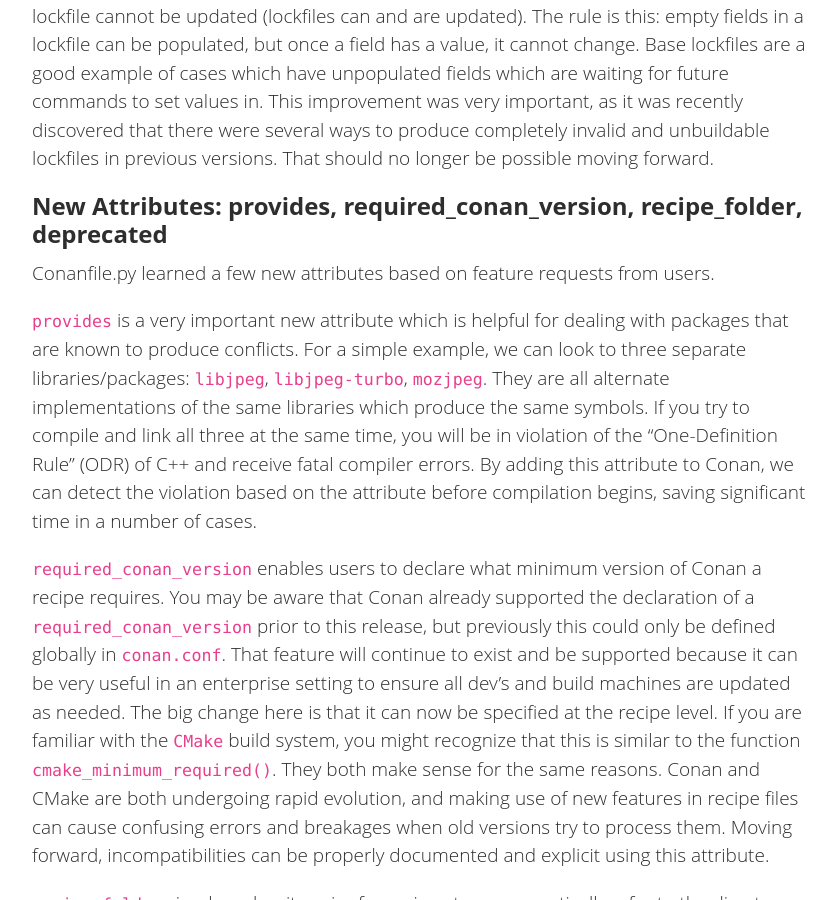
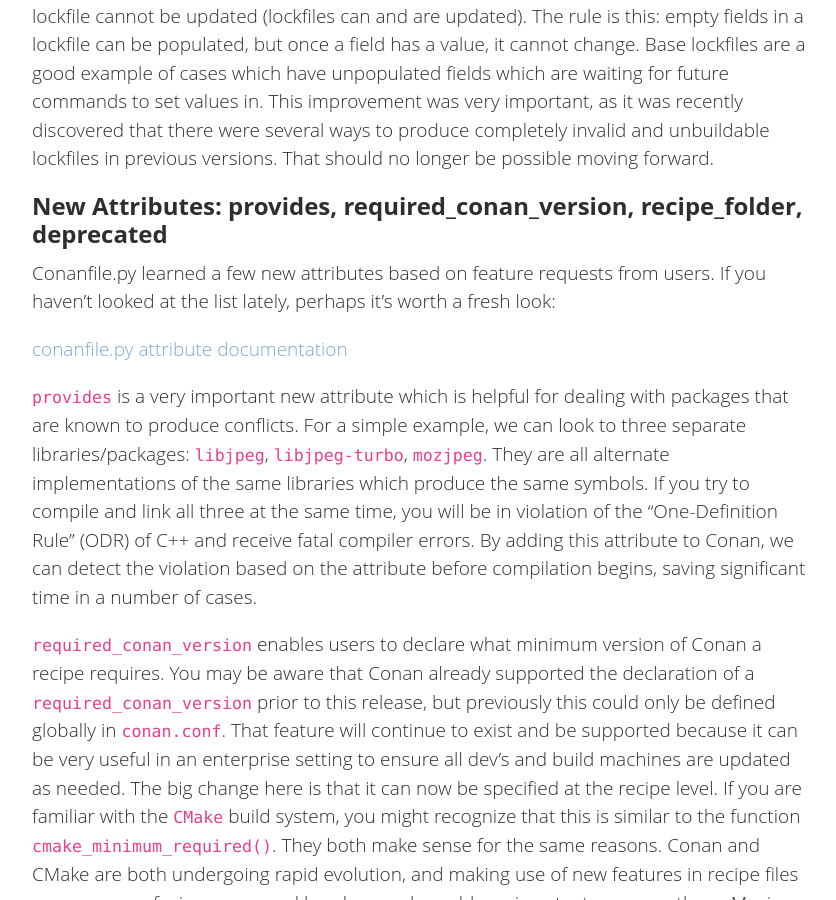
Before and after one commit to conan-io/conan-io.github.io, a Jekyll site: the page built from _posts/2020-08-06-New-conan-release-1-28.markdown, in a window 1280 px wide and 900 px high, scrolled down 1734 px. Shown: the whole window, without its empty margins (20-856 px from the left). Built offline with Jekyll 4.4.1, drawn with Linux system fonts in a browser that asks for light colours; comment, search, counter and statistics services are not loaded.

Commit message:
add link to attributes

```diff
--- a/_posts/2020-08-06-New-conan-release-1-28.markdown
+++ b/_posts/2020-08-06-New-conan-release-1-28.markdown
@@ -69,6 +69,10 @@ should no longer be possible moving forward.
 ## New Attributes: provides, required_conan_version, recipe_folder, deprecated
 
 Conanfile.py learned a few new attributes based on feature requests from users.
+If you haven't looked at the list lately, perhaps it's worth a fresh look:
+
+[conanfile.py attribute
+documentation](https://docs.conan.io/en/latest/reference/conanfile/attributes.html)
 
 `provides` is a very important new attribute which is helpful for dealing with
 packages that are known to produce conflicts. For a simple example, we can look
```
